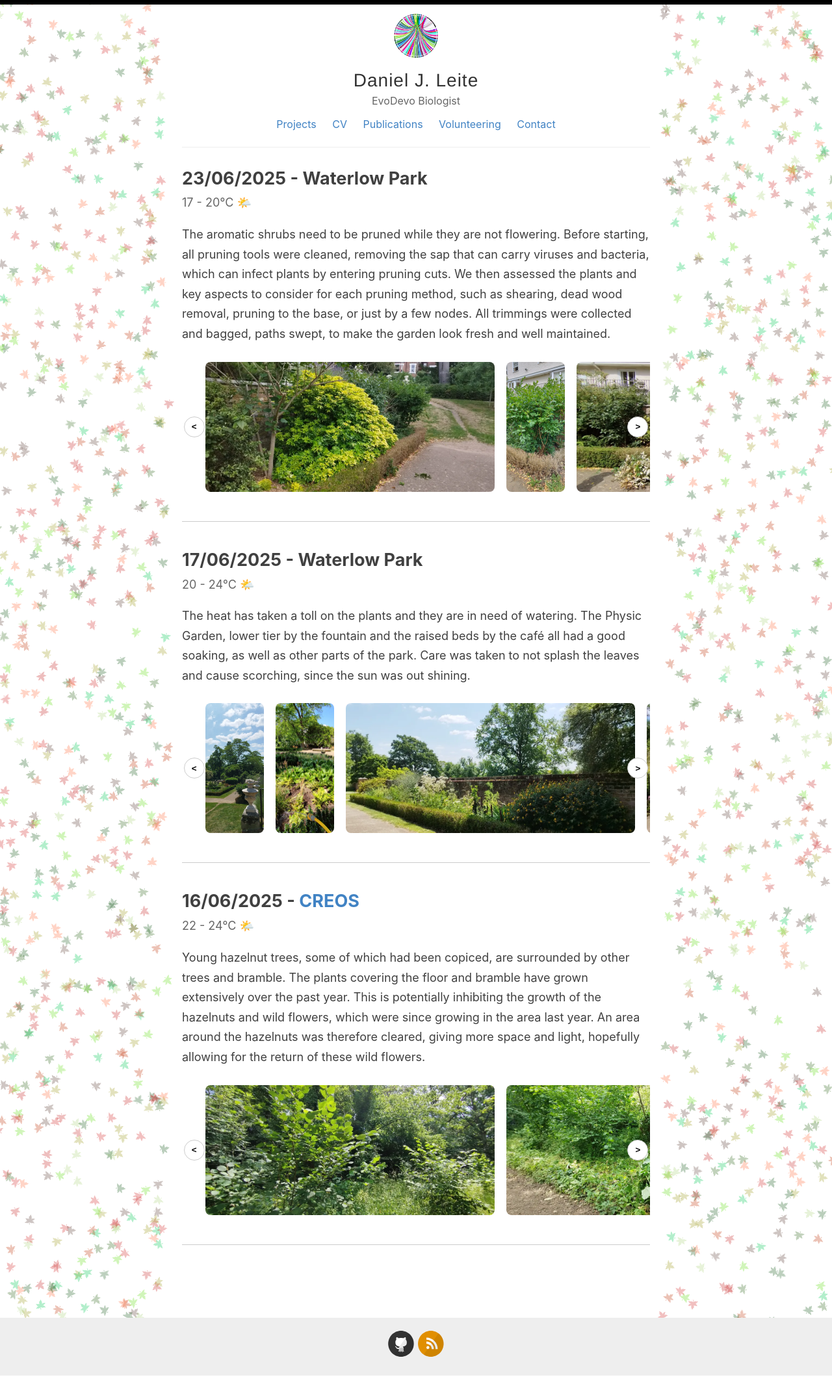
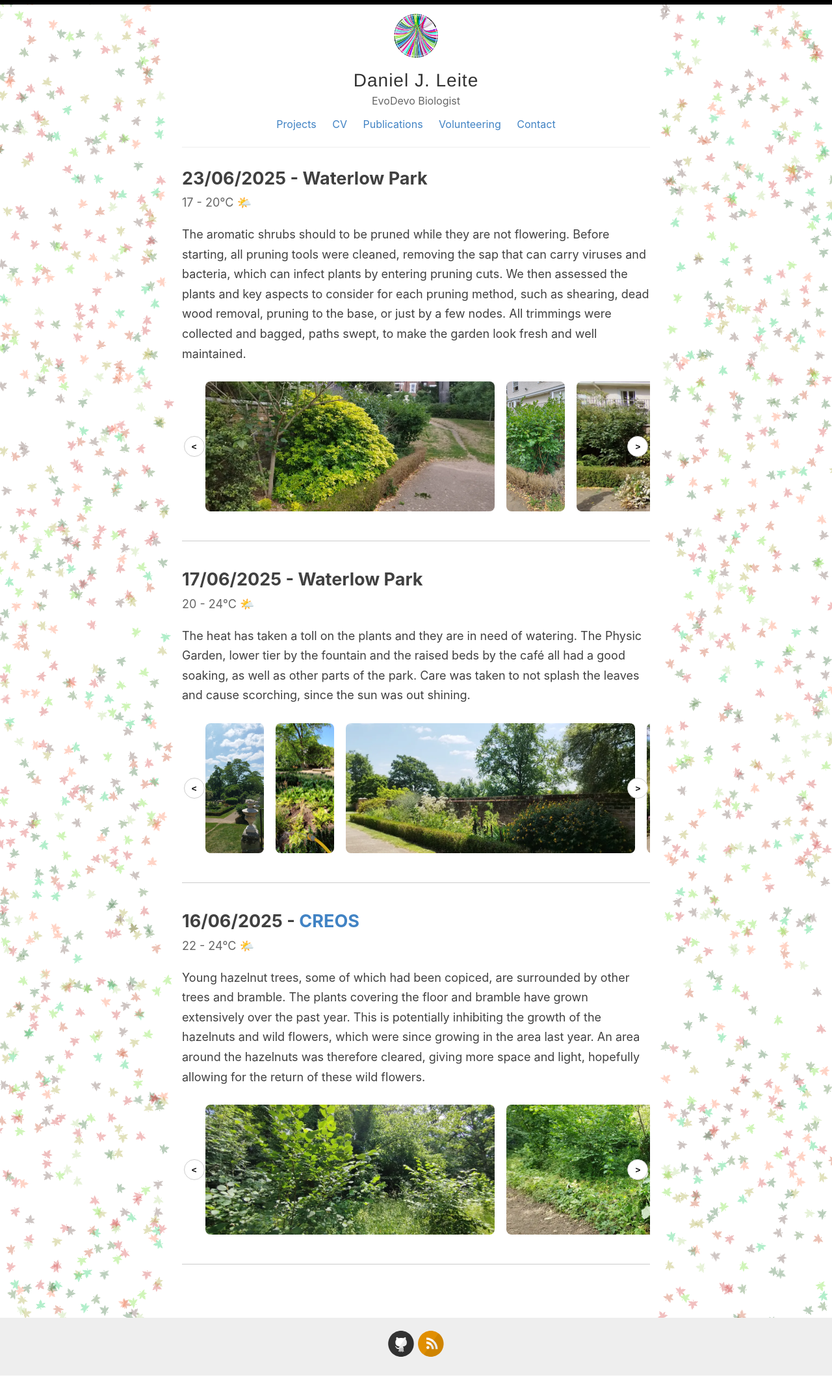
Before and after one commit to djleite/djleite.github.io, a Jekyll site: the page built from _pages/volunteering.md, in a window 1280 px wide. Shown: the whole page at 65% size. Built offline with Jekyll 4.4.1, drawn with Linux system fonts in a browser that asks for light colours; nearby versions of some CDN libraries.

```diff
--- a/_data/volunteering.yaml
+++ b/_data/volunteering.yaml
@@ -1,7 +1,7 @@
 - date: 23/06/2025
   site: Waterlow Park
   weather: 17 - 20°C 🌤️
-  text: The aromatic shrubs need to be pruned while they are not flowering. Before starting, all pruning tools were cleaned, removing the sap that can carry viruses and bacteria, which can infect plants by entering pruning cuts. We then assessed the plants and key aspects to consider for each pruning method, such as shearing, dead wood removal, pruning to the base, or just by a few nodes. All trimmings were collected and bagged, paths swept, to make the garden look fresh and well maintained.
+  text: The aromatic shrubs should to be pruned while they are not flowering. Before starting, all pruning tools were cleaned, removing the sap that can carry viruses and bacteria, which can infect plants by entering pruning cuts. We then assessed the plants and key aspects to consider for each pruning method, such as shearing, dead wood removal, pruning to the base, or just by a few nodes. All trimmings were collected and bagged, paths swept, to make the garden look fresh and well maintained.
   pictures: /images/vol/2025-06-23-image-10.webp, /images/vol/2025-06-23-image-11.webp, /images/vol/2025-06-23-image-09.webp, /images/vol/2025-06-23-image-06.webp, /images/vol/2025-06-23-image-05.webp, /images/vol/2025-06-23-image-04.webp, /images/vol/2025-06-23-image-01.webp
 
 - date: 17/06/2025
```
